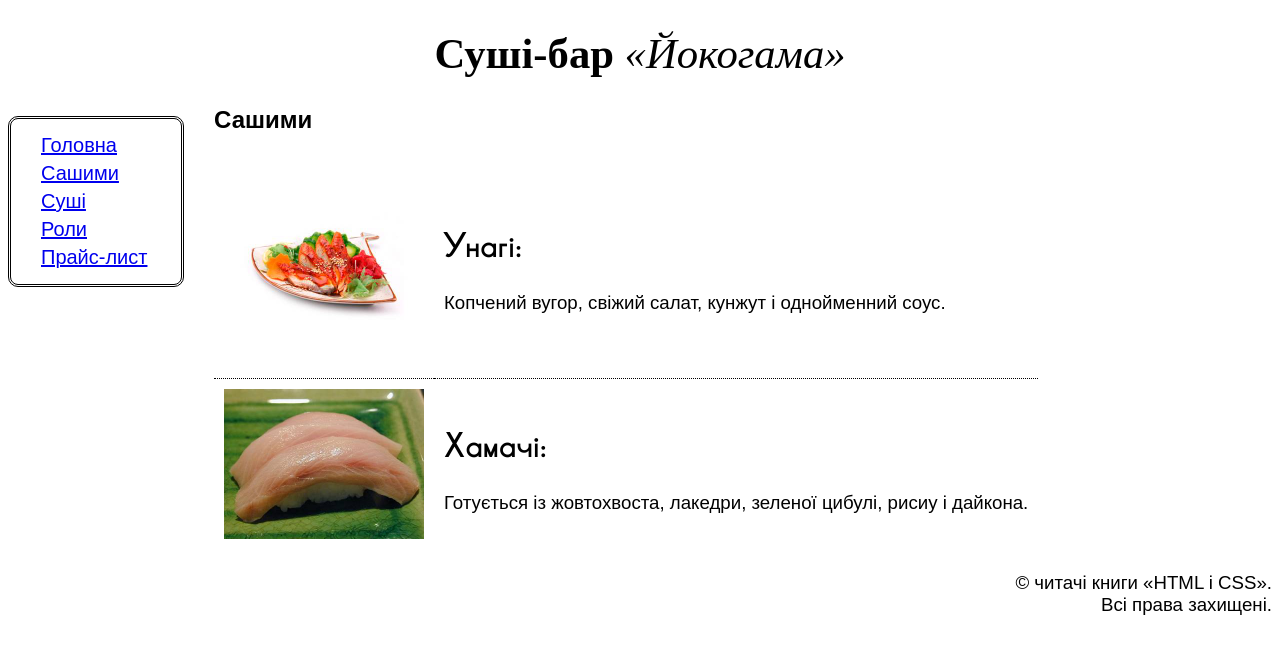
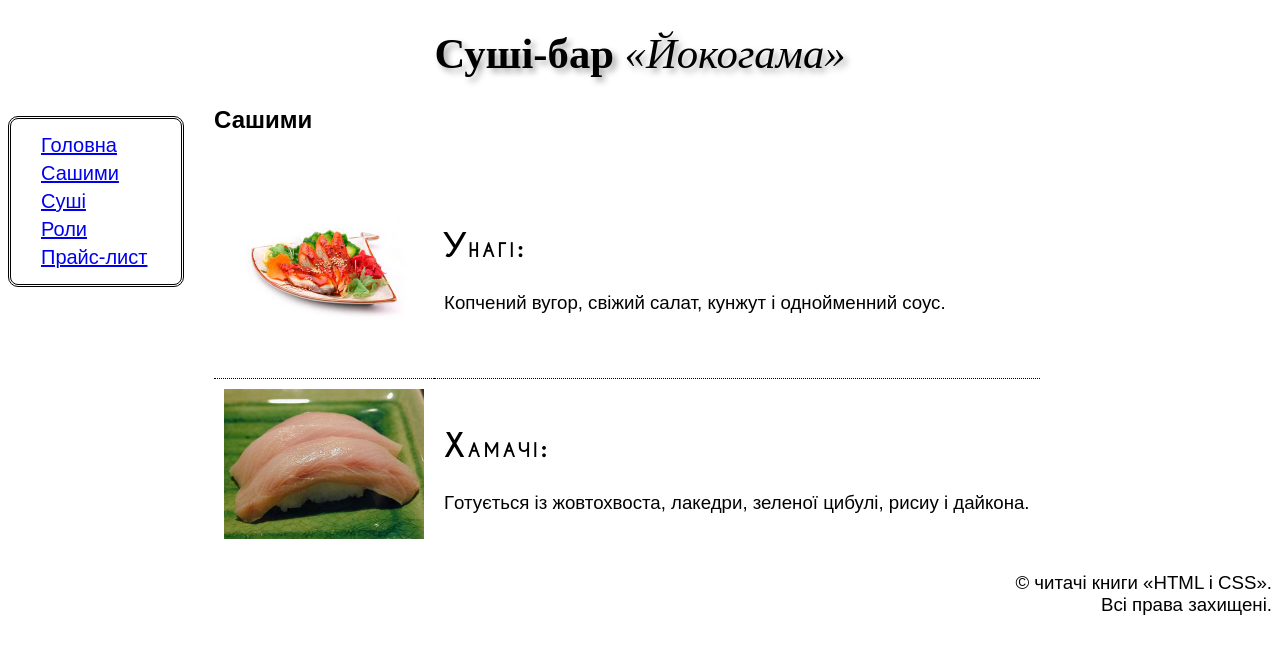
Before and after one commit to www55588/sushi-bar, a plain HTML site: page pages/sashymy.html in a window 1280 px wide. Drawn offline with Linux system fonts and the light colour scheme.

Commit message:
fonts slyle

```diff
--- a/styles/2.1.css
+++ b/styles/2.1.css
@@ -23,6 +23,7 @@ body {font-family: Arial;}
 h1 {
     font-size: 32pt;
     font-family: Veranda;
+    text-shadow: 3pt 3pt 5pt darkgrey;
 }
 p {font-size: 14pt !important;}
 .picture img {width: 30%;}
@@ -77,5 +78,13 @@ table.pricelist tbody td:last-child:not(:only-child) {border: none; background-c
 table.catalog h3{
     font-family: "Caviar Dreams";
     font-size: 20pt;
+    font-variant: small-caps;
+    text-transform: capitalize;
+    letter-spacing: 2pt;
 }
 table.catalog h3::after{content: ":";}
+table.catalog td:first-of-type::first-letter{
+    font-size: 24pt;
+    vertical-align: top;
+}
+table.catalog p::first-letter {vertical-align: top;}
```
